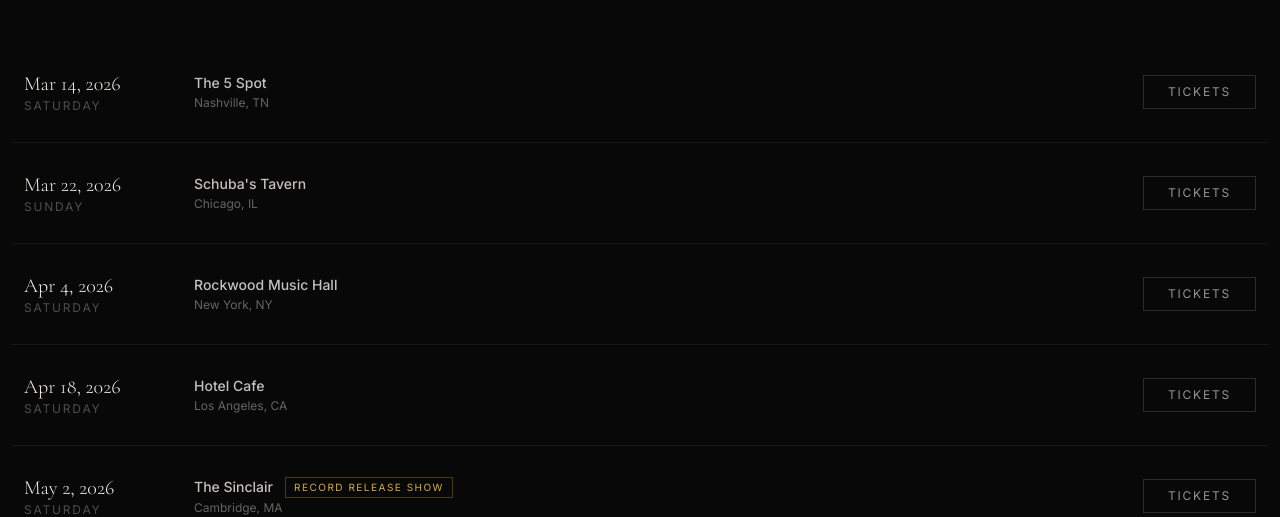
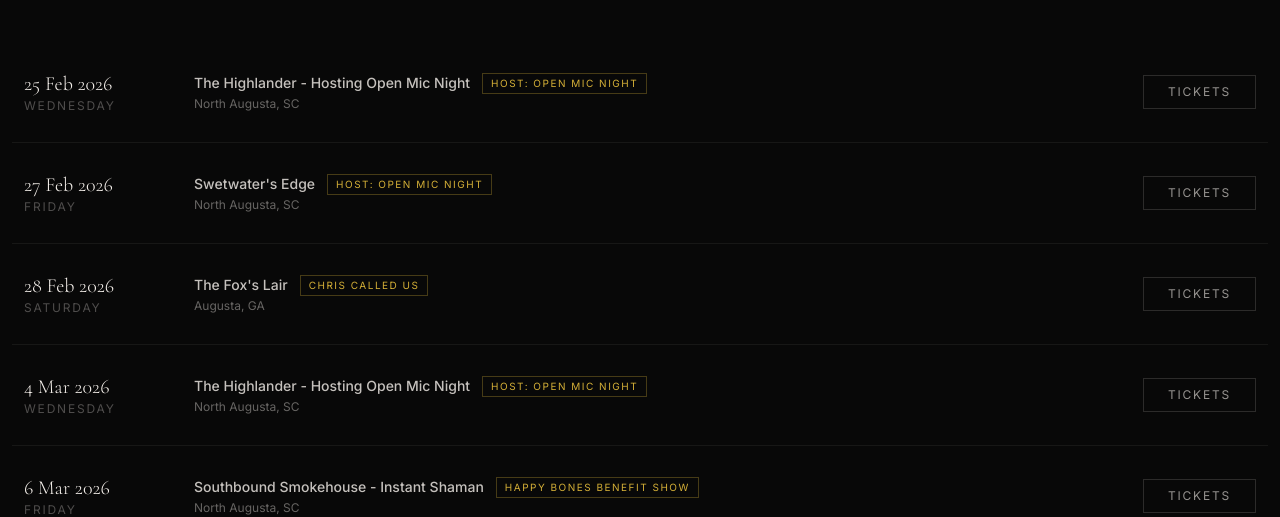
Before and after one commit to batestzu/skylerbates.com, a Next.js app: page /shows in a window 1280 px wide. Shown: the part 299-816 px from the top of the page. Built offline with nearby package versions, Linux system fonts and the light colour scheme; no server answers.

Commit message:
Updated show info

```diff
--- a/app/shows/page.tsx
+++ b/app/shows/page.tsx
@@ -17,50 +17,55 @@
 const shows: Show[] = [
   {
     id: "1",
-    date: "Mar 14, 2026",
-    dayOfWeek: "Saturday",
-    venue: "The 5 Spot",
-    city: "Nashville",
-    stateCountry: "TN",
-    ticketUrl: "#",
+    date: "25 Feb 2026",
+    dayOfWeek: "Wednesday",
+    venue: "The Highlander - Hosting Open Mic Night",
+    city: "North Augusta",
+    stateCountry: "SC",
+    ticketUrl: "https://www.facebook.com/abritishpub",
+    note: "Host: Open Mic Night"
   },
   {
     id: "2",
-    date: "Mar 22, 2026",
-    dayOfWeek: "Sunday",
-    venue: "Schuba's Tavern",
-    city: "Chicago",
-    stateCountry: "IL",
-    ticketUrl: "#",
+    date: "27 Feb 2026",
+    dayOfWeek: "Friday",
+    venue: "Swetwater's Edge",
+    city: "North Augusta",
+    stateCountry: "SC",
+    ticketUrl: "https://www.facebook.com/p/Sweetwaters-Edge-61576975732009/",
+    note: "Host: Open Mic Night"
   },
   {
     id: "3",
-    date: "Apr 4, 2026",
+    date: "28 Feb 2026",
     dayOfWeek: "Saturday",
-    venue: "Rockwood Music Hall",
-    city: "New York",
-    stateCountry: "NY",
-    ticketUrl: "#",
+    venue: "The Fox's Lair",
+    city: "Augusta",
+    stateCountry: "GA",
+    ticketUrl: "https://oldetowninn.online/",
+    note: "Chris Called Us"
   },
   {
     id: "4",
-    date: "Apr 18, 2026",
-    dayOfWeek: "Saturday",
-    venue: "Hotel Cafe",
-    city: "Los Angeles",
-    stateCountry: "CA",
-    ticketUrl: "#",
+    date: "4 Mar 2026",
+    dayOfWeek: "Wednesday",
+    venue: "The Highlander - Hosting Open Mic Night",
+    city: "North Augusta",
+    stateCountry: "SC",
+    ticketUrl: "https://www.facebook.com/abritishpub",
+    note: "Host: Open Mic Night"
   },
   {
     id: "5",
-    date: "May 2, 2026",
-    dayOfWeek: "Saturday",
-    venue: "The Sinclair",
-    city: "Cambridge",
-    stateCountry: "MA",
-    ticketUrl: "#",
-    note: "Record release show",
+    date: "6 Mar 2026",
+    dayOfWeek: "Friday",
+    venue: "Southbound Smokehouse - Instant Shaman",
+    city: "North Augusta",
+    stateCountry: "SC",
+    ticketUrl: "https://www.instagram.com/vibewithusarts/?hl=en",
+    note: "Happy Bones Benefit Show"
   },
+
 ];
 
 export default function ShowsPage() {
```
